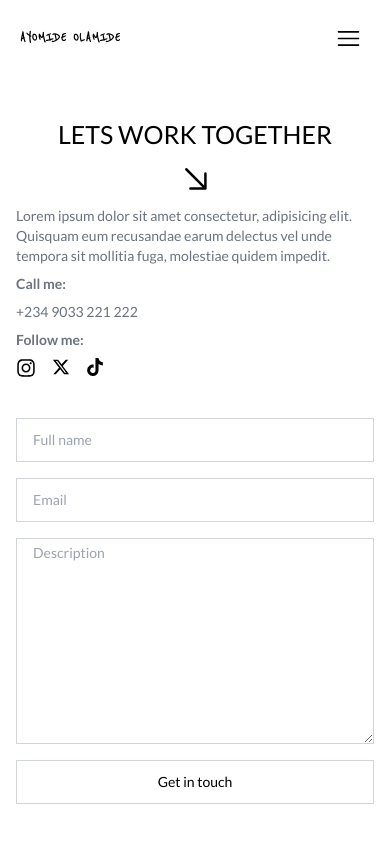
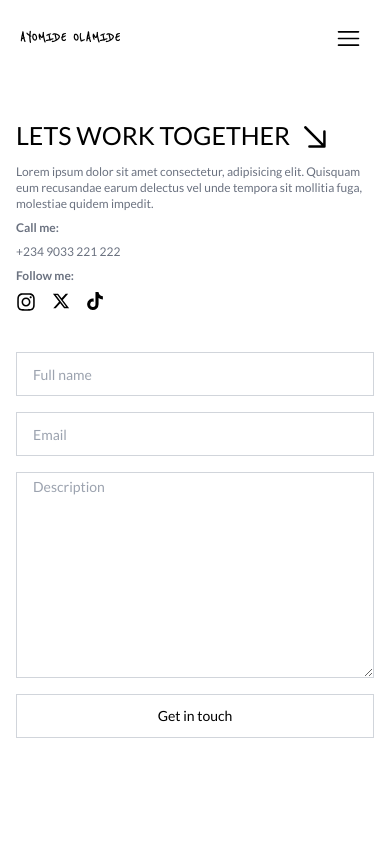
Before and after one commit to Deyjuwon/ayomideolamide, a React (Vite) app: page /contact in a window 390 px wide. Shown: the top 844 px of the page. Built offline with nearby package versions, Linux system fonts and the light colour scheme; a web font is replaced by a local one.

Commit message:
restyled the contact page

```diff
--- a/src/pages/Contact.jsx
+++ b/src/pages/Contact.jsx
@@ -40,20 +40,20 @@ const Contact = () => {
     <div className='flex flex-col gap-40'>
       <div className='flex pt-10 md:pt-20 justify-center md:flex-row flex-col gap-6 md-gap-0'>
         <div className='w-full md:w-2/5 flex  flex-col gap-2 md:gap-5 px-4 md:px-0 ' data-aos="zoom-out">
-          <div className='flex gap-1 items-center flex-col md:flex-row'>
+          <div className='flex gap-1 items-center'>
             <p className='text-2xl md:text-4xl'>LETS WORK TOGETHER</p>
             <GoArrowDownRight size={40} />
 
           </div>
 
-          <p className='w-full md:w-2/3 text-sm text-gray-500 self-center'>Lorem ipsum dolor sit amet consectetur, adipisicing elit. Quisquam eum recusandae earum delectus vel unde tempora sit mollitia fuga, molestiae quidem impedit.</p>
+          <p className='w-full md:w-2/3 text-xs md:text-sm text-gray-500 '>Lorem ipsum dolor sit amet consectetur, adipisicing elit. Quisquam eum recusandae earum delectus vel unde tempora sit mollitia fuga, molestiae quidem impedit.</p>
           <div className='flex flex-col gap-2'>
-            <p className='text-gray-500 font-semibold text-sm'>Call me:</p>
-            <p className='text-sm text-gray-500 '>+234 9033 221 222</p>
+            <p className='text-gray-500 font-semibold md:text-sm text-xs'>Call me:</p>
+            <p className='text-xs md:text-sm text-gray-500 '>+234 9033 221 222</p>
           </div>
 
           <div className='flex flex-col gap-2'>
-            <p className='text-gray-500 font-semibold text-sm '>Follow me:</p>
+            <p className='text-gray-500 font-semibold text-xs md:text-sm '>Follow me:</p>
             <div className='flex gap-4'>
               <a href="https://www.instagram.com/ajayiayomideo/instagram.com" target="_blank"><FaInstagram size={20} /></a>
               <a href="https://www.twitter.com" target="_blank"><FaXTwitter size={18} /></a>
```
